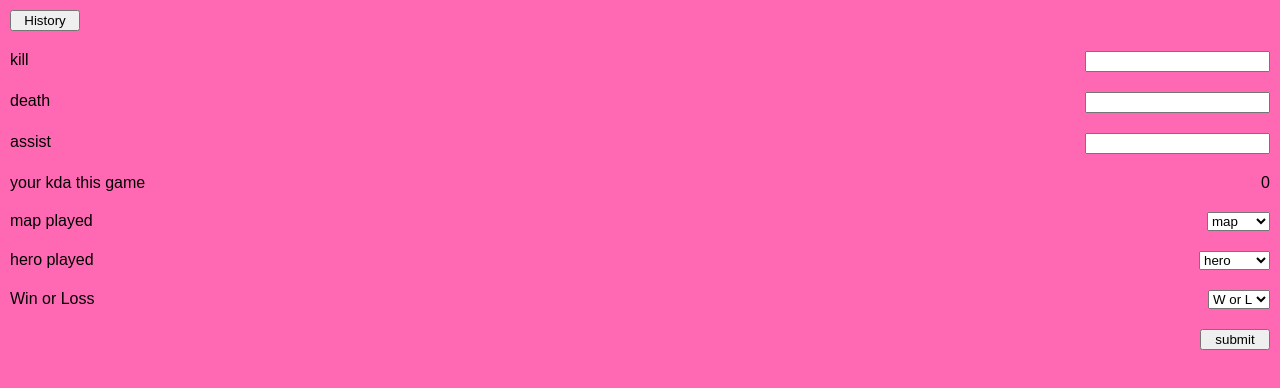
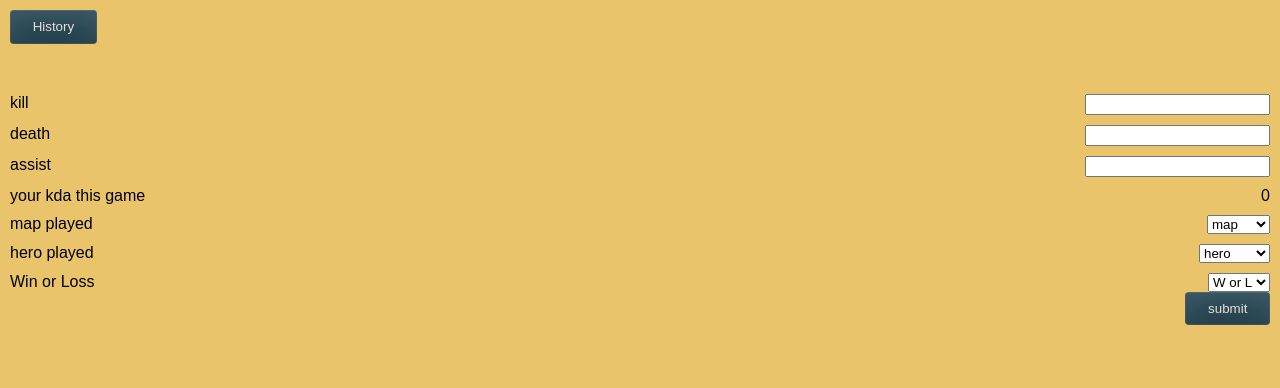
Before and after one commit to maxilukowski/valorant-app, a React (Create React App) app: page /Home in a window 1280 px wide. Shown: the top 388 px of the page. Built offline with nearby package versions, Linux system fonts and the light colour scheme; data requests are answered from the project's data file.

Commit message:
Add styles

```diff
--- a/src/components/Button.js
+++ b/src/components/Button.js
@@ -12,11 +12,14 @@
 }
 
 const StyledSubmitButton = styled.button`
-  width: 70px;
-  margin: 10px 10px;
   align-self: flex-end;
+  box-shadow: inset 0 -0.6em 1em -0.35em rgba(0, 0, 0, 0.17),
+    inset 0 0.6em 2em -0.3em rgba(255, 255, 255, 0.15),
+    inset 0 0 0em 0.05em rgba(255, 255, 255, 0.12);
+  background-color: #264653;
+  padding: 0.7em 1.7em;
+  color: #eddcd2;
+  border: none;
+  text-align: center;
+  border-radius: 4px;
 `
-/* const StyledToggleButton = styled.button`
-  width: 70px;
-  align-self: flex-end;
-` */
--- a/src/components/KDAForm/HeroOptions.js
+++ b/src/components/KDAForm/HeroOptions.js
@@ -27,5 +27,5 @@
 const Wrapper = styled.label`
   display: flex;
   justify-content: space-between;
-  margin: 10px 10px;
+  padding-top: 10px;
 `
--- a/src/components/KDAForm/InsertKda.js
+++ b/src/components/KDAForm/InsertKda.js
@@ -36,9 +36,10 @@
   display: flex;
   flex-direction: column;
   justify-content: space-between;
+  padding-top: 20px;
 `
 const StyledLabel = styled.label`
   display: flex;
   justify-content: space-between;
-  margin: 10px 10px;
+  padding-top: 10px;
 `
--- a/src/components/KDAForm/KdaForm.js
+++ b/src/components/KDAForm/KdaForm.js
@@ -67,13 +67,15 @@
 }
 
 const Container = styled.div`
+  padding: 10px;
   display: flex;
   flex-direction: column;
-  background: hotpink;
+  background: #e9c46a;
   height: 100vh;
 `
 
 const StyledForm = styled.form`
   display: flex;
   flex-direction: column;
+  padding-top: 20px;
 `
--- a/src/components/KDAForm/LastGameKda.js
+++ b/src/components/KDAForm/LastGameKda.js
@@ -12,5 +12,5 @@
 const Wrapper = styled.div`
   display: flex;
   justify-content: space-between;
-  margin: 10px 10px;
+  padding-top: 10px;
 `
--- a/src/components/KDAForm/MapOptions.js
+++ b/src/components/KDAForm/MapOptions.js
@@ -27,5 +27,5 @@
 const StyledLabel = styled.label`
   display: flex;
   justify-content: space-between;
-  margin: 10px 10px;
+  padding-top: 10px;
 `
--- a/src/components/KDAForm/WinOrLoss.js
+++ b/src/components/KDAForm/WinOrLoss.js
@@ -24,5 +24,5 @@
 const Wrapper = styled.label`
   display: flex;
   justify-content: space-between;
-  margin: 10px 10px;
+  padding-top: 10px;
 `
```
